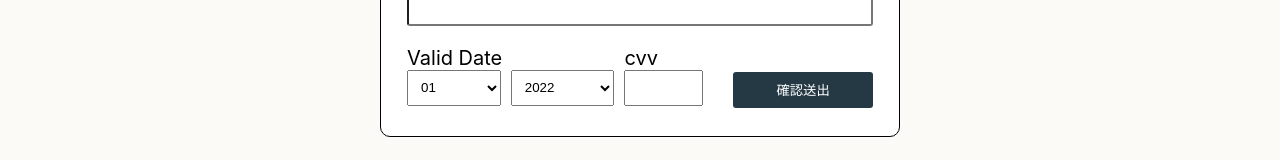
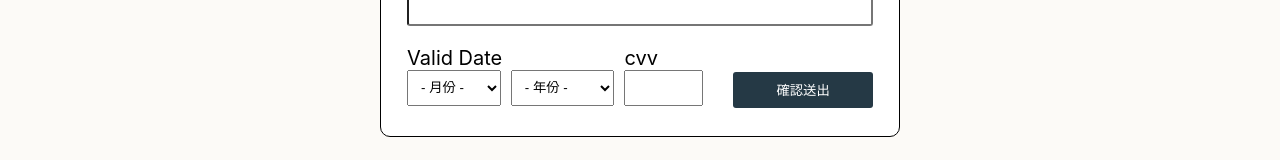
Before and after one commit to hunter850/react, a React (Vite) app: page / in a window 1280 px wide. Shown: the part 527-687 px from the top of the page. Built offline with nearby package versions, Linux system fonts and the light colour scheme.

Commit message:
credit card props

```diff
--- a/src/practice/Creditcard.jsx
+++ b/src/practice/Creditcard.jsx
@@ -10,6 +10,9 @@
 
     const [cardNumber, setCardNumber] = useState("");
     const [cardName, setCardName] = useState("");
+    const [cardMonth, setCardMonth] = useState("");
+    const [cardYear, setCardYear] = useState("");
+    const [cardCvv, setCardCvv] = useState("");
 
     const el = (
         <Fragment>
@@ -27,6 +30,12 @@
                     setCardNumber={setCardNumber}
                     cardName={cardName}
                     setCardName={setCardName}
+                    cardMonth={cardMonth}
+                    setCardMonth={setCardMonth}
+                    cardYear={cardYear}
+                    setCardYear={setCardYear}
+                    cardCvv={cardCvv}
+                    setCardCvv={setCardCvv}
                 />
             </div>
         </Fragment>
```
